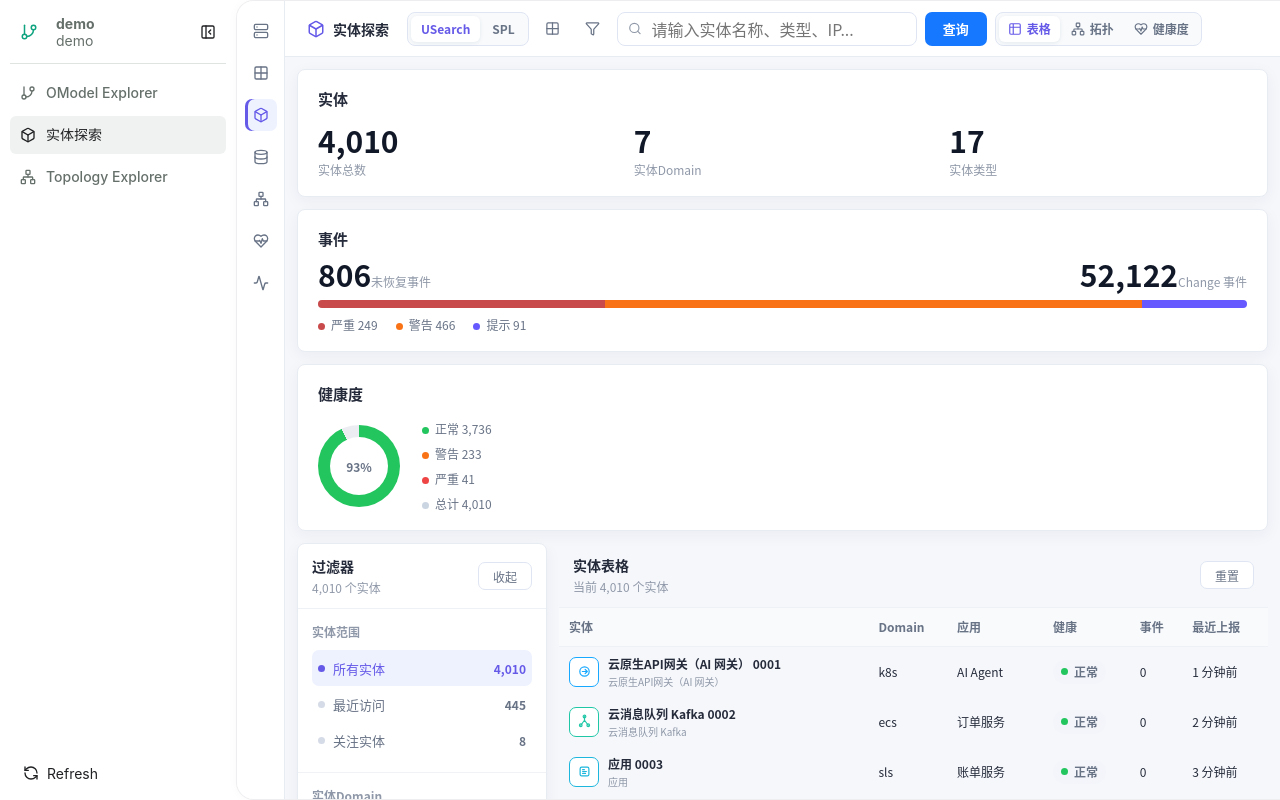
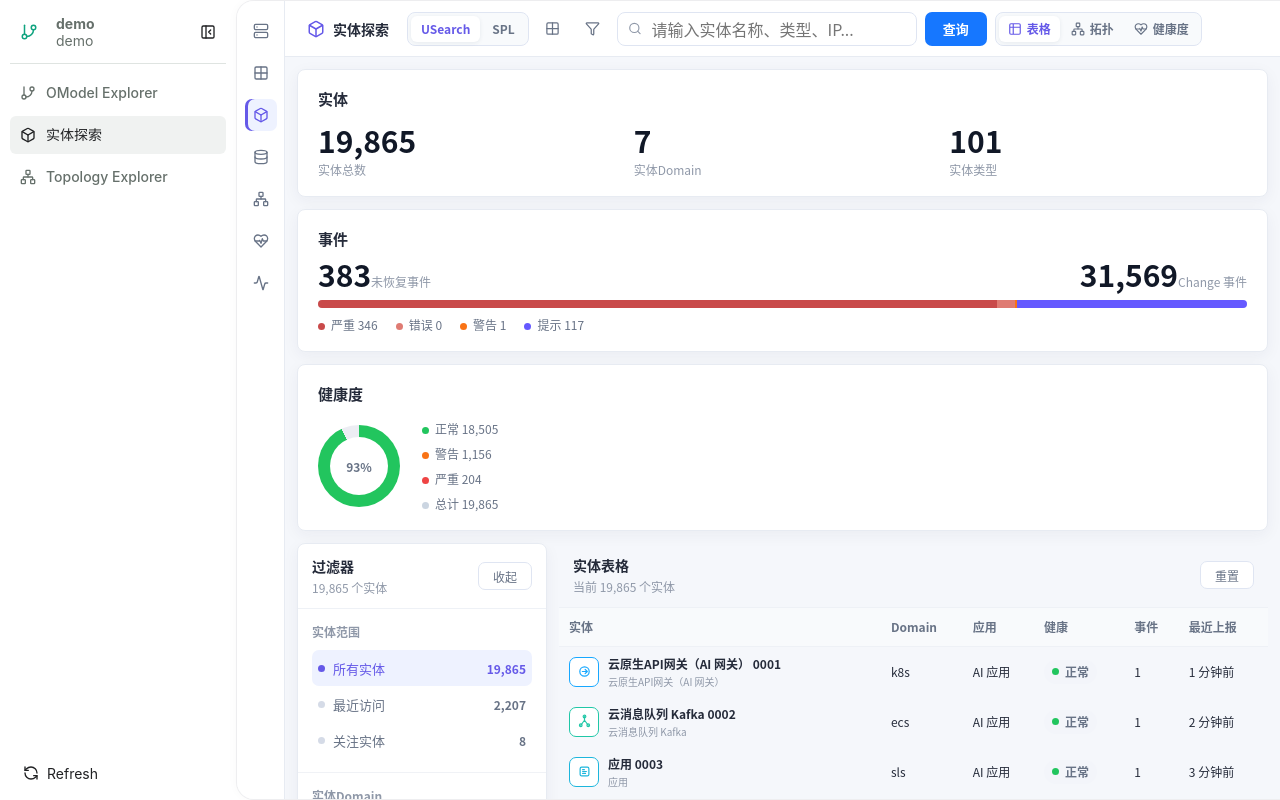
Before and after one commit to jkhkjlkll/react-umodel-explorer, a React (Vite) app: page / in a window 1280 px wide. Both pictures are taken after a click on the button "实体探索". Built offline with nearby package versions, Linux system fonts and the light colour scheme; what opentopox would draw is missing.

Commit message:
Align entity explorer demo metrics

```diff
--- a/src/features/entity/EntityExplorerPage.tsx
+++ b/src/features/entity/EntityExplorerPage.tsx
@@ -24,7 +24,12 @@ type ScopeFilter = 'all' | 'recent' | 'starred'
 type EntityStatus = 'normal' | 'warning' | 'critical'
 
 interface EntityRecord {
-  node: TopologyNode
+  id: string
+  label: string
+  type: string
+  color: string
+  iconPreset?: string
+  properties: TopologyNode['properties']
   domain: string
   app: string
   status: EntityStatus
@@ -33,6 +38,14 @@ interface EntityRecord {
   lastSeen: string
   starred: boolean
 }
+
+const ENTITY_TOTAL = 19865
+const ENTITY_DOMAIN_TOTAL = 7
+const ENTITY_TYPE_TOTAL = 101
+const OPEN_EVENT_TOTAL = 383
+const CHANGE_EVENT_TOTAL = 31569
+const TARGET_EVENT_BREAKDOWN = { critical: 346, error: 0, warning: 1, info: 117 }
+const TARGET_CONNECTED = { aiApp: 82, aiAgent: 17, starred: 8 }
 
 const apps = ['AI 应用', 'AI Agent', '订单服务', '账单服务', 'CMS Demo', '网关入口', '观测平台']
 const domains = ['apm', 'k8s', 'ecs', 'sls', 'cms', 'arms', 'pai']
@@ -44,7 +57,7 @@ const statusMeta = {
 
 export function EntityExplorerPage({ refreshToken }: { refreshToken: number }) {
   const data = useMemo(() => createAliyunLikeTopologyData(), [refreshToken])
-  const records = useMemo(() => data.nodes.map(toEntityRecord), [data.nodes])
+  const records = useMemo(() => createEntityRecords(data.nodes), [data.nodes])
   const [view, setView] = useState<EntityView>('table')
   const [scope, setScope] = useState<ScopeFilter>('all')
   const [selectedDomain, setSelectedDomain] = useState('all')
@@ -55,27 +68,32 @@ export function EntityExplorerPage({ refreshToken }: { refreshToken: number }) {
   const filtered = useMemo(() => records.filter((record) => {
     const search = query.trim().toLowerCase()
     const matchesSearch = !search || [
-      record.node.label,
-      record.node.type,
+      record.label,
+      record.type,
       record.domain,
       record.app,
-      record.node.properties.ip,
-      record.node.properties.host,
+      record.properties.ip,
+      record.properties.host,
     ].join(' ').toLowerCase().includes(search)
     const matchesScope = scope === 'all'
-      || (scope === 'recent' && Number(record.node.id.replace('entity-', '')) % 9 === 0)
+      || (scope === 'recent' && Number(record.id.replace('entity-', '')) % 9 === 0)
       || (scope === 'starred' && record.starred)
     return matchesSearch
       && matchesScope
       && (selectedDomain === 'all' || record.domain === selectedDomain)
-      && (selectedType === 'all' || record.node.type === selectedType)
+      && (selectedType === 'all' || record.type === selectedType)
   }), [query, records, scope, selectedDomain, selectedType])
 
-  const stats = useMemo(() => summarizeEntities(records), [records])
+  const stats = useMemo(() => summarizeEntities(records, true), [records])
   const filteredStats = useMemo(() => summarizeEntities(filtered), [filtered])
   const domainStats = useMemo(() => countBy(records, (record) => record.domain), [records])
-  const typeStats = useMemo(() => countBy(records, (record) => record.node.type), [records])
-  const topApps = useMemo(() => countBy(records, (record) => record.app).slice(0, 8), [records])
+  const typeStats = useMemo(() => countBy(records, (record) => record.type), [records])
+  const topApps = useMemo(() => [
+    { key: 'apm', count: 14, kind: 'group' as const },
+    { key: 'AI 应用', count: TARGET_CONNECTED.aiApp, kind: 'app' as const },
+    { key: 'AI Agent', count: TARGET_CONNECTED.aiAgent, kind: 'app' as const },
+    ...countBy(records, (record) => record.app).filter((item) => item.key !== 'AI 应用' && item.key !== 'AI Agent').slice(0, 5).map((item) => ({ ...item, kind: 'app' as const })),
+  ], [records])
 
   return (
     <div className="entity-page">
@@ -178,7 +196,7 @@ function EntityStatCard({ title, items }: { title: string; items: Array<{ value:
 }
 
 function EventCard({ stats }: { stats: ReturnType<typeof summarizeEntities> }) {
-  const total = Math.max(1, stats.criticalEvents + stats.warningEvents + stats.infoEvents)
+  const total = Math.max(1, stats.criticalEvents + stats.errorEvents + stats.warningEvents + stats.infoEvents)
   return (
     <section className="entity-card entity-event-card">
       <div>
@@ -192,11 +210,13 @@ function EventCard({ stats }: { stats: ReturnType<typeof summarizeEntities> }) {
       </div>
       <div className="entity-event-bar">
         <span style={{ flex: stats.criticalEvents / total, background: '#c94a4a' }} />
+        <span style={{ flex: Math.max(0.02, stats.errorEvents / total), background: '#df7b73' }} />
         <span style={{ flex: stats.warningEvents / total, background: '#f97316' }} />
         <span style={{ flex: stats.infoEvents / total, background: '#6559ff' }} />
       </div>
       <div className="entity-event-legend">
         <span><i style={{ background: '#c94a4a' }} />严重 {stats.criticalEvents}</span>
+        <span><i style={{ background: '#df7b73' }} />错误 {stats.errorEvents}</span>
         <span><i style={{ background: '#f97316' }} />警告 {stats.warningEvents}</span>
         <span><i style={{ background: '#6559ff' }} />提示 {stats.infoEvents}</span>
       </div>
@@ -308,7 +328,7 @@ function EntityCatalog({ apps }: { apps: Array<{ key: string; count: number }> }
             <span className="entity-app-icon"><Box size={14} /></span>
             <span>
               <b>{item.key}</b>
-              <small>已接入 {item.count}</small>
+              <small>{item.key === 'apm' ? `${item.count} 类实体` : `已接入 ${item.count}`}</small>
             </span>
             <Star size={13} className={index % 3 === 0 ? 'filled' : ''} />
           </button>
@@ -334,14 +354,14 @@ function EntityTable({ records, selected, onSelect }: { records: EntityRecord[];
         </thead>
         <tbody>
           {records.map((record) => (
-            <tr key={record.node.id} className={selected?.node.id === record.node.id ? 'active' : ''} onClick={() => onSelect(record)}>
+            <tr key={record.id} className={selected?.id === record.id ? 'active' : ''} onClick={() => onSelect(record)}>
               <td>
-                <span className="entity-type-icon" style={{ color: record.node.color, borderColor: record.node.color }}>
-                  <TopologyPresetIcon preset={resolveTopologyNodeIconPreset(record.node)} label={record.node.type} size={15} />
+                <span className="entity-type-icon" style={{ color: record.color, borderColor: record.color }}>
+                  <TopologyPresetIcon preset={resolveEntityIconPreset(record)} label={record.type} size={15} />
                 </span>
                 <span>
-                  <b>{record.node.label}</b>
-                  <small>{record.node.type}</small>
+                  <b>{record.label}</b>
+                  <small>{record.type}</small>
                 </span>
               </td>
               <td>{record.domain}</td>
@@ -362,15 +382,15 @@ function EntityMiniTopology({ records, onSelect }: { records: EntityRecord[]; on
     <div className="entity-mini-topology">
       {records.map((record, index) => (
         <button
-          key={record.node.id}
+          key={record.id}
           type="button"
           className={`status-${record.status}`}
           style={{
             left: `${6 + ((index * 37) % 86)}%`,
             top: `${8 + ((index * 53) % 78)}%`,
-            color: record.node.color,
+            color: record.color,
           }}
-          title={record.node.label}
+          title={record.label}
           onClick={() => onSelect(record)}
         >
           <span />
@@ -384,11 +404,11 @@ function EntityHealthGrid({ records, onSelect }: { records: EntityRecord[]; onSe
   return (
     <div className="entity-health-grid">
       {records.map((record) => (
-        <button key={record.node.id} type="button" className={`status-${record.status}`} onClick={() => onSelect(record)}>
-          <span className="entity-type-icon" style={{ color: record.node.color, borderColor: record.node.color }}>
-            <TopologyPresetIcon preset={resolveTopologyNodeIconPreset(record.node)} label={record.node.type} size={16} />
+        <button key={record.id} type="button" className={`status-${record.status}`} onClick={() => onSelect(record)}>
+          <span className="entity-type-icon" style={{ color: record.color, borderColor: record.color }}>
+            <TopologyPresetIcon preset={resolveEntityIconPreset(record)} label={record.type} size={16} />
           </span>
-          <b>{record.node.label.replace(/\s+\d+$/, '')}</b>
+          <b>{record.label.replace(/\s+\d+$/, '')}</b>
           <small>{record.domain} · {record.events} 事件</small>
           <StatusPill status={record.status} />
         </button>
@@ -403,21 +423,21 @@ function EntityDetail({ record, onClose }: { record: EntityRecord | null; onClos
     <aside className="entity-detail">
       <button className="entity-detail-close" type="button" onClick={onClose}>×</button>
       <div className="entity-detail-head">
-        <span className="entity-type-icon" style={{ color: record.node.color, borderColor: record.node.color }}>
-          <TopologyPresetIcon preset={resolveTopologyNodeIconPreset(record.node)} label={record.node.type} size={24} />
+        <span className="entity-type-icon" style={{ color: record.color, borderColor: record.color }}>
+          <TopologyPresetIcon preset={resolveEntityIconPreset(record)} label={record.type} size={24} />
         </span>
         <div>
-          <strong>{record.node.label}</strong>
-          <span>{record.node.type}</span>
+          <strong>{record.label}</strong>
+          <span>{record.type}</span>
         </div>
       </div>
       <StatusPill status={record.status} />
       <dl>
         <dt>Domain</dt><dd>{record.domain}</dd>
         <dt>应用</dt><dd>{record.app}</dd>
-        <dt>IP</dt><dd>{record.node.properties.ip}</dd>
-        <dt>Host</dt><dd>{record.node.properties.host}</dd>
-        <dt>连接数</dt><dd>{record.node.properties.relationCount}</dd>
+        <dt>IP</dt><dd>{record.properties.ip}</dd>
+        <dt>Host</dt><dd>{record.properties.host}</dd>
+        <dt>连接数</dt><dd>{record.properties.relationCount}</dd>
         <dt>未恢复事件</dt><dd>{record.events}</dd>
         <dt>最近上报</dt><dd>{record.lastSeen}</dd>
       </dl>
@@ -430,25 +450,49 @@ function StatusPill({ status }: { status: EntityStatus }) {
   return <span className={`entity-status-pill status-${status}`}><i style={{ background: meta.color }} />{meta.label}</span>
 }
 
-function toEntityRecord(node: TopologyNode): EntityRecord {
-  const sequence = Number(node.id.replace('entity-', '')) || 0
+function createEntityRecords(nodes: TopologyNode[]): EntityRecord[] {
+  const records: EntityRecord[] = []
+  for (let index = 0; index < ENTITY_TOTAL; index += 1) {
+    const base = nodes[index % nodes.length]
+    const sequence = index + 1
+    const typeIndex = sequence % ENTITY_TYPE_TOTAL
+    const baseType = sequence <= nodes.length ? base.type : `${base.type} ${String(typeIndex + 1).padStart(3, '0')}`
+    records.push(toEntityRecord(base, sequence, baseType))
+  }
+  return records
+}
+
+function toEntityRecord(node: TopologyNode, sequence: number, type: string): EntityRecord {
   const status: EntityStatus = sequence % 97 === 0 ? 'critical' : sequence % 17 === 0 ? 'warning' : 'normal'
-  const events = status === 'critical' ? 3 + (sequence % 7) : status === 'warning' ? 1 + (sequence % 3) : sequence % 41 === 0 ? 1 : 0
+  const events = sequence <= OPEN_EVENT_TOTAL
+    ? status === 'critical' ? 2 : 1
+    : 0
+  const domain = domains[sequence % domains.length]
+  const app = sequence <= TARGET_CONNECTED.aiApp ? 'AI 应用' : sequence <= TARGET_CONNECTED.aiApp + TARGET_CONNECTED.aiAgent ? 'AI Agent' : apps[sequence % apps.length]
   return {
-    node,
-    domain: domains[sequence % domains.length],
-    app: apps[sequence % apps.length],
+    id: `entity-${sequence}`,
+    label: `${type.replace(/\s+\d{3}$/, '')} ${String(sequence).padStart(4, '0')}`,
+    type,
+    color: node.color,
+    iconPreset: node.iconPreset,
+    properties: {
+      ...node.properties,
+      id: `entity-${sequence}`,
+      relationCount: Number(node.properties.relationCount || 0) + (sequence % 5),
+    },
+    domain,
+    app,
     status,
     events,
-    changeEvents: 4 + (sequence % 19),
+    changeEvents: sequence <= CHANGE_EVENT_TOTAL ? 1 + (sequence % 2) : 0,
     lastSeen: `${sequence % 24} 分钟前`,
-    starred: sequence % 503 === 0,
+    starred: sequence <= TARGET_CONNECTED.starred,
   }
 }
 
-function summarizeEntities(records: EntityRecord[]) {
+function summarizeEntities(records: EntityRecord[], targetTotals = false) {
   const domainsSeen = new Set(records.map((record) => record.domain))
-  const typesSeen = new Set(records.map((record) => record.node.type))
+  const typesSeen = new Set(records.map((record) => record.type))
   const critical = records.filter((record) => record.status === 'critical').length
   const warning = records.filter((record) => record.status === 'warning').length
   const normal = records.length - critical - warning
@@ -457,16 +501,17 @@ function summarizeEntities(records: EntityRecord[]) {
   const infoEvents = records.filter((record) => record.status === 'normal').reduce((sum, record) => sum + record.events, 0)
   return {
     total: records.length,
-    domainCount: domainsSeen.size,
-    typeCount: typesSeen.size,
+    domainCount: targetTotals ? ENTITY_DOMAIN_TOTAL : domainsSeen.size,
+    typeCount: targetTotals ? ENTITY_TYPE_TOTAL : typesSeen.size,
     critical,
     warning,
     normal,
-    criticalEvents,
-    warningEvents,
-    infoEvents,
-    openEvents: criticalEvents + warningEvents + infoEvents,
-    changeEvents: records.reduce((sum, record) => sum + record.changeEvents, 0),
+    criticalEvents: targetTotals ? TARGET_EVENT_BREAKDOWN.critical : criticalEvents,
+    errorEvents: targetTotals ? TARGET_EVENT_BREAKDOWN.error : 0,
+    warningEvents: targetTotals ? TARGET_EVENT_BREAKDOWN.warning : warningEvents,
+    infoEvents: targetTotals ? TARGET_EVENT_BREAKDOWN.info : infoEvents,
+    openEvents: targetTotals ? OPEN_EVENT_TOTAL : criticalEvents + warningEvents + infoEvents,
+    changeEvents: targetTotals ? CHANGE_EVENT_TOTAL : records.reduce((sum, record) => sum + record.changeEvents, 0),
   }
 }
 
@@ -483,3 +528,11 @@ function viewTitle(view: EntityView) {
   if (view === 'health') return '健康度视图'
   return '实体表格'
 }
+
+function resolveEntityIconPreset(record: EntityRecord) {
+  return resolveTopologyNodeIconPreset({
+    label: record.label,
+    type: record.type,
+    iconPreset: record.iconPreset,
+  })
+}
```
